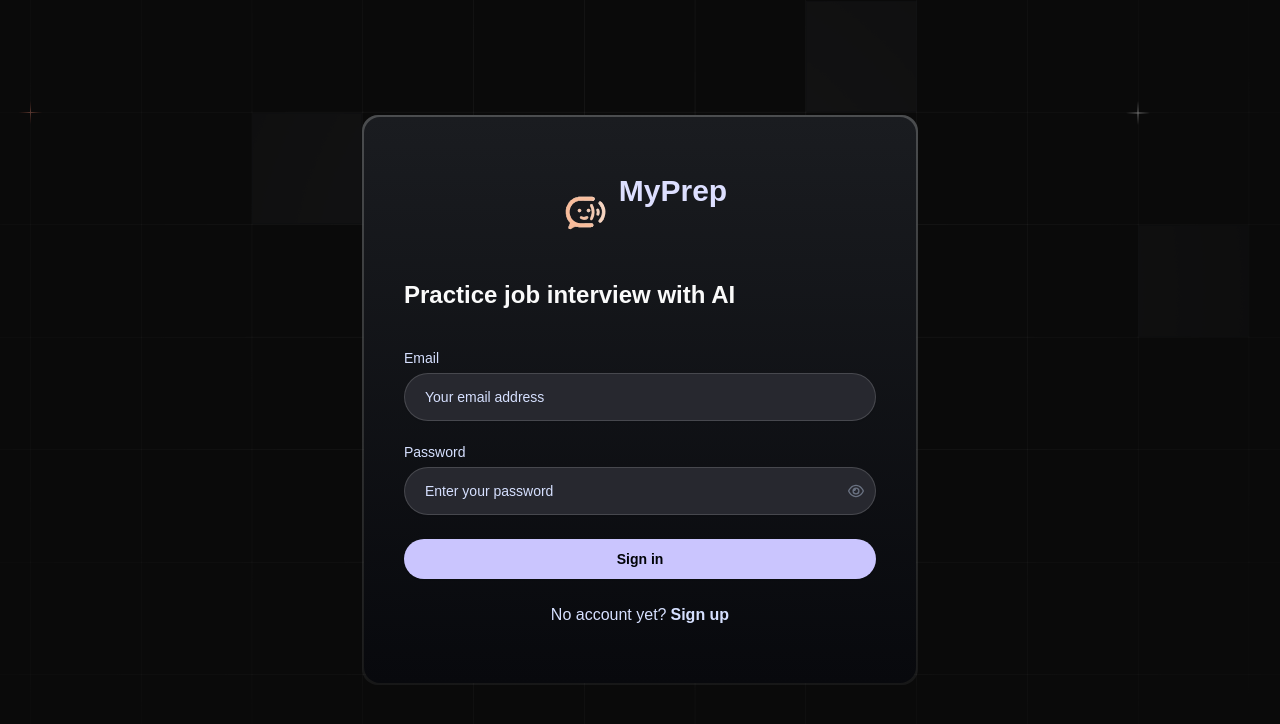
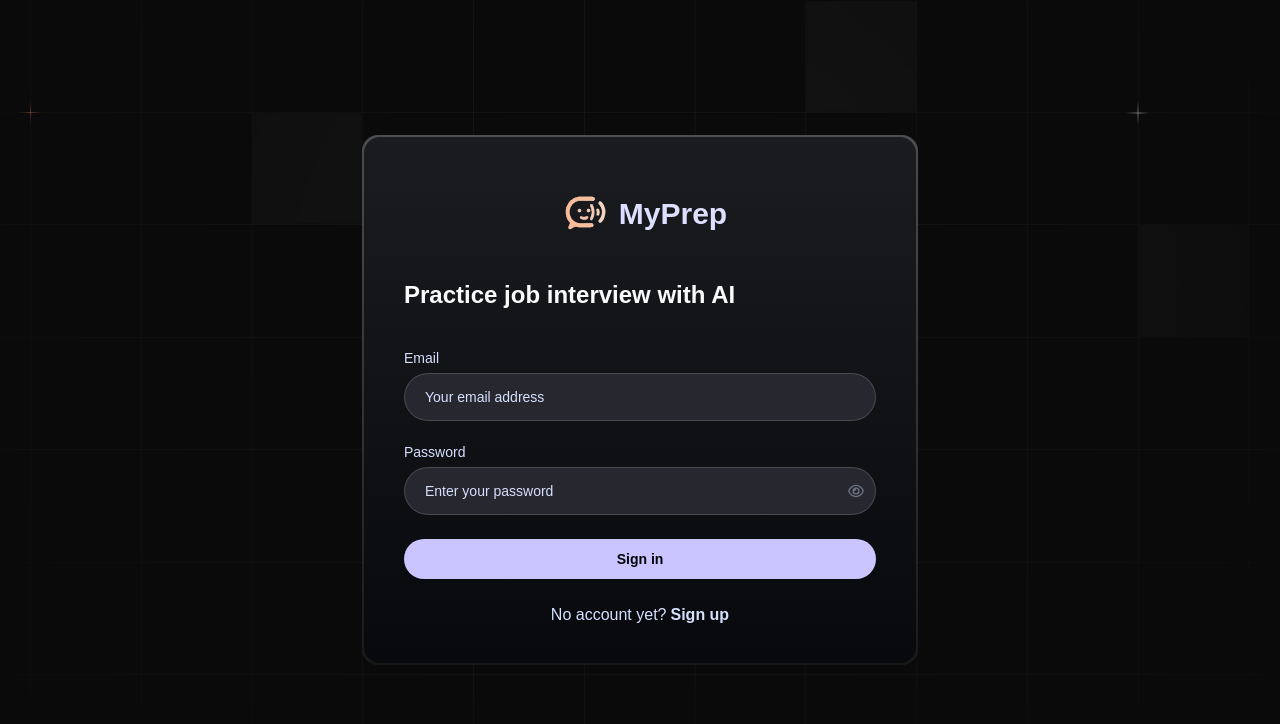
Before and after one commit to RiteshPanchal279/ai-mock_interview-prep, a Next.js app: page /sign-in in a window 1280 px wide. Shown: the top 724 px of the page. Built offline with nearby package versions, Linux system fonts and the light colour scheme; no server answers; a web font is replaced by a local one.

Commit message:
final commit

```diff
--- a/components/AuthForm.tsx
+++ b/components/AuthForm.tsx
@@ -94,8 +94,8 @@ const AuthForm = ({ type }: { type: FormType }) => {
 
   return (
     <div className="card-border lg:min-w-[556px]">
-      <div className="flex flex-col gap-6 card py-14 px-10">
-        <div className="flex flex-row gap-2 justify-center">
+      <div className="flex flex-col gap-6 card py-9 px-10">
+        <div className="flex flex-row gap-2 justify-center items-center">
           <Image src="/logo.svg" alt="logo" height={58} width={58} />
           <h2 className="text-primary-100">MyPrep</h2>
         </div>
```
